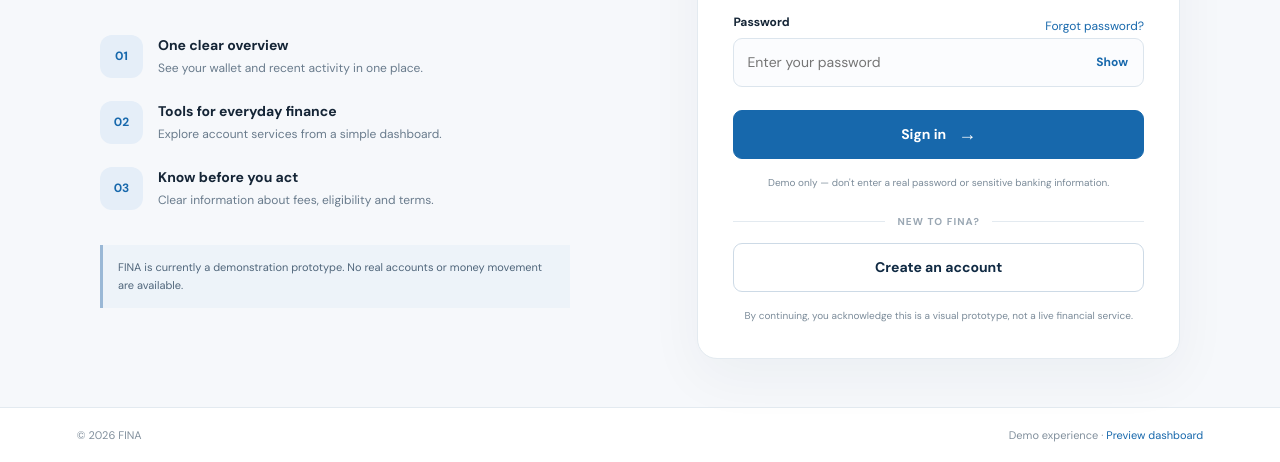
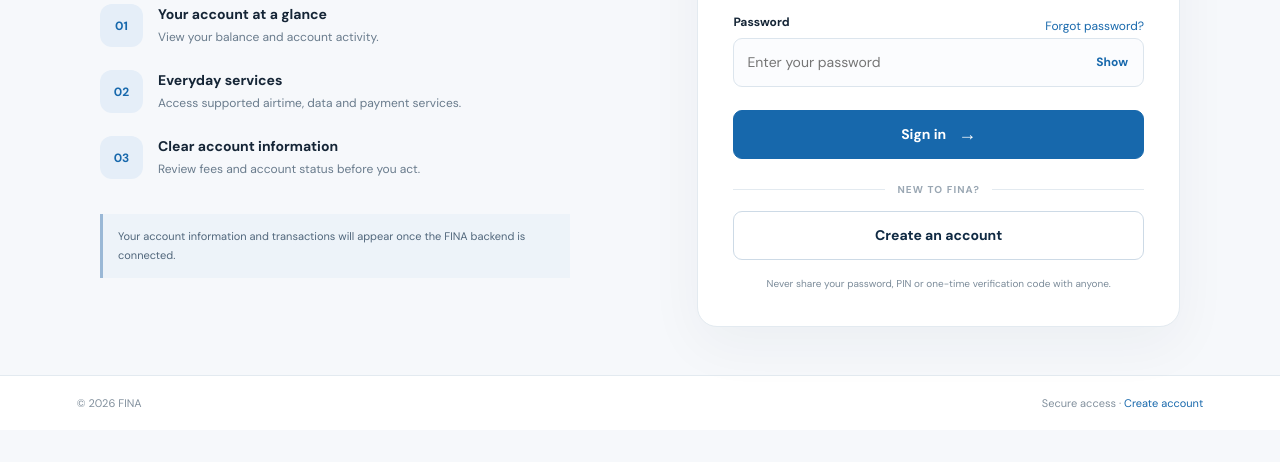
Before and after one commit to davidyoungarney1-beep/fina-banking-platform, a plain HTML site: page index.html in a window 1280 px wide. Shown: the part 419-881 px from the top of the page. After the commit the page ends 849 px from the top, so only its background shows below. Drawn offline with Linux system fonts and the light colour scheme.

Commit message:
Polish FINA sign-in frontend and remove demo messaging

```diff
--- a/index.html
+++ b/index.html
@@ -1,9 +1,6 @@
 <!doctype html>
-<html lang="en">
-<head>
-<meta charset="utf-8"><meta name="viewport" content="width=device-width,initial-scale=1"><meta name="theme-color" content="#102a43">
-<title>Sign in | FINA</title><link rel="preconnect" href="https://fonts.googleapis.com"><link href="https://fonts.googleapis.com/css2?family=DM+Sans:wght@400;500;600;700&family=Manrope:wght@400;500;600;700;800&display=swap" rel="stylesheet"><link rel="stylesheet" href="auth.css">
-</head><body class="auth-page"><header class="auth-header"><a class="brand" href="index.html"><span class="brand-mark">F</span> FINA</a><span class="header-copy">Your finances, in one place.</span></header>
-<main class="auth-layout"><section class="welcome-panel"><div class="eyebrow"><span class="status-dot"></span> SIMPLE. CLEAR. CONNECTED.</div><h1>A better way to manage your money.</h1><p>Sign in to view your FINA dashboard and explore the account experience.</p><div class="feature-list"><div><span class="feature-icon">01</span><span><b>One clear overview</b><small>See your wallet and recent activity in one place.</small></span></div><div><span class="feature-icon">02</span><span><b>Tools for everyday finance</b><small>Explore account services from a simple dashboard.</small></span></div><div><span class="feature-icon">03</span><span><b>Know before you act</b><small>Clear information about fees, eligibility and terms.</small></span></div></div><div class="welcome-foot">FINA is currently a demonstration prototype. No real accounts or money movement are available.</div></section>
-<section class="form-panel"><div class="form-heading"><div class="form-symbol">F</div><p class="eyebrow">WELCOME BACK</p><h2>Sign in to FINA</h2><p class="muted">Enter your details to continue.</p></div><form id="loginForm"><label for="email">Email address</label><input id="email" name="email" type="email" placeholder="you@example.com" autocomplete="email" required><div class="password-heading"><label for="password">Password</label><a href="forgot-password.html">Forgot password?</a></div><div class="password-wrap"><input id="password" name="password" type="password" placeholder="Enter your password" autocomplete="current-password" required><button class="show-password" type="button" id="togglePassword" aria-label="Show password">Show</button></div><button class="primary-button" type="submit">Sign in <span aria-hidden="true">→</span></button><p class="form-message" id="formMessage" role="status"></p><p class="security-note">Demo only — don't enter a real password or sensitive banking information.</p></form><div class="divider"><span>NEW TO FINA?</span></div><a class="secondary-button" href="register.html">Create an account</a><p class="terms">By continuing, you acknowledge this is a visual prototype, not a live financial service.</p></section></main><footer class="site-footer"><span>© <span id="year"></span> FINA</span><span>Demo experience · <a href="dashboard.html">Preview dashboard</a></span></footer>
-<script src="auth.js"></script></body></html>
+<html lang="en"><head><meta charset="utf-8"><meta name="viewport" content="width=device-width,initial-scale=1"><meta name="theme-color" content="#083d2e"><title>Sign in | FINA</title><link rel="preconnect" href="https://fonts.googleapis.com"><link href="https://fonts.googleapis.com/css2?family=DM+Sans:wght@400;500;600;700&family=Manrope:wght@400;500;600;700;800&display=swap" rel="stylesheet"><link rel="stylesheet" href="auth.css"></head>
+<body class="auth-page"><header class="auth-header"><a class="brand" href="index.html"><span class="brand-mark">F</span> FINA</a><span class="header-copy">Everyday finance, made clearer.</span></header>
+<main class="auth-layout"><section class="welcome-panel"><div class="eyebrow"><span class="status-dot"></span> YOUR FINANCIAL SPACE</div><h1>Money management that feels simpler.</h1><p>Sign in to access your FINA account and available services.</p><div class="feature-list"><div><span class="feature-icon">01</span><span><b>Your account at a glance</b><small>View your balance and account activity.</small></span></div><div><span class="feature-icon">02</span><span><b>Everyday services</b><small>Access supported airtime, data and payment services.</small></span></div><div><span class="feature-icon">03</span><span><b>Clear account information</b><small>Review fees and account status before you act.</small></span></div></div><div class="welcome-foot">Your account information and transactions will appear once the FINA backend is connected.</div></section>
+<section class="form-panel"><div class="form-heading"><div class="form-symbol">F</div><p class="eyebrow">WELCOME BACK</p><h2>Sign in to FINA</h2><p class="muted">Enter your account details to continue.</p></div><form id="loginForm"><label for="email">Email address</label><input id="email" name="email" type="email" placeholder="you@example.com" autocomplete="email" required><div class="password-heading"><label for="password">Password</label><a href="forgot-password.html">Forgot password?</a></div><div class="password-wrap"><input id="password" name="password" type="password" placeholder="Enter your password" autocomplete="current-password" required><button class="show-password" type="button" id="togglePassword" aria-label="Show password">Show</button></div><button class="primary-button" type="submit">Sign in <span aria-hidden="true">→</span></button><p class="form-message" id="formMessage" role="status" aria-live="polite"></p></form><div class="divider"><span>NEW TO FINA?</span></div><a class="secondary-button" href="register.html">Create an account</a><p class="terms">Never share your password, PIN or one-time verification code with anyone.</p></section></main>
+<footer class="site-footer"><span>© <span id="year"></span> FINA</span><span>Secure access · <a href="register.html">Create account</a></span></footer><script src="config.js"></script><script src="auth.js"></script></body></html>
```
